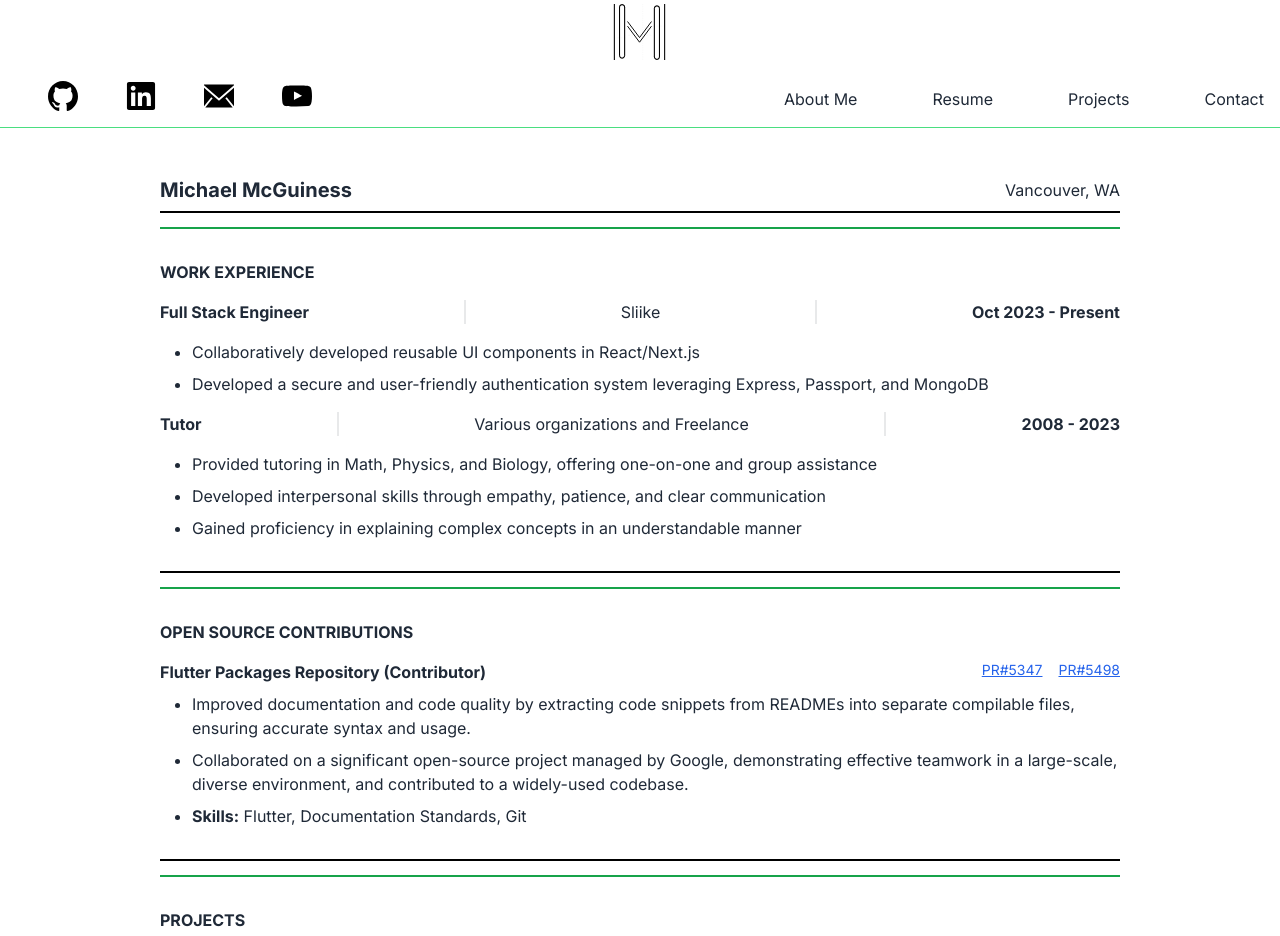
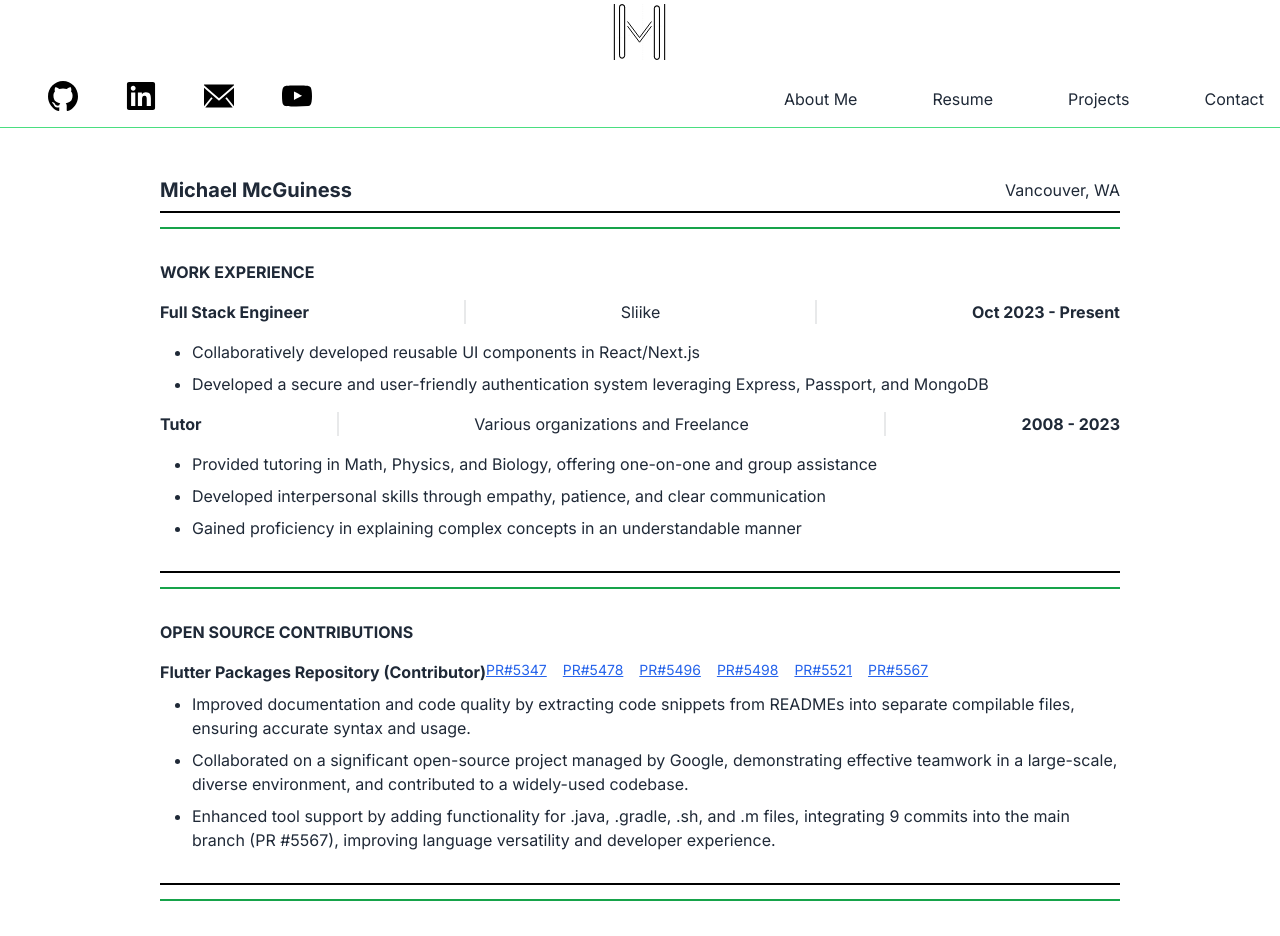
Before and after one commit to mike-v2/portfolio, a Next.js app: page /resume in a window 1280 px wide. Shown: the top 936 px of the page. Built offline with nearby package versions, Linux system fonts and the light colour scheme.

Commit message:
Update open source contributions

```diff
--- a/app/resume/openSource.tsx
+++ b/app/resume/openSource.tsx
@@ -1,3 +1,30 @@
+const flutterPRs = [
+  {
+    href: "https://github.com/flutter/packages/pull/5347",
+    name: "PR#5347",
+  },
+  {
+    href: "https://github.com/flutter/packages/pull/5478",
+    name: "PR#5478",
+  },
+  {
+    href: "https://github.com/flutter/packages/pull/5496",
+    name: "PR#5496",
+  },
+  {
+    href: "https://github.com/flutter/packages/pull/5498",
+    name: "PR#5498",
+  },
+  {
+    href: "https://github.com/flutter/packages/pull/5521",
+    name: "PR#5521",
+  },
+  {
+    href: "https://github.com/flutter/packages/pull/5567",
+    name: "PR#5567",
+  },
+];
+
 export default function OpenSource() {
   return (
     <div className="py-6">
@@ -8,21 +35,16 @@ export default function OpenSource() {
             <h4 className="font-bold pb-2">
               Flutter Packages Repository (Contributor)
             </h4>
-            <div className="ms-auto">
-              <div className="flex gap-x-4 text-sm">
-                <a
-                  href="https://github.com/flutter/packages/pull/5347"
-                  className="underline text-blue-600 hover:text-blue-800 visited:text-purple-600"
-                >
-                  PR#5347
-                </a>
-                <a
-                  href="https://github.com/flutter/packages/pull/5498"
-                  className="underline text-blue-600 hover:text-blue-800 visited:text-purple-600"
-                >
-                  PR#5498
-                </a>
-              </div>
+            <div className="flex flex-wrap justify-end gap-x-4 text-sm">
+              {flutterPRs &&
+                flutterPRs.map((pr) => (
+                  <a
+                    href={pr.href}
+                    className="underline text-blue-600 hover:text-blue-800 visited:text-purple-600"
+                  >
+                    {pr.name}
+                  </a>
+                ))}
             </div>
           </div>
 
@@ -38,8 +60,9 @@ export default function OpenSource() {
               environment, and contributed to a widely-used codebase.
             </li>
             <li>
-              <span className="font-bold">Skills:</span> Flutter, Documentation
-              Standards, Git
+              Enhanced tool support by adding functionality for .java, .gradle,
+              .sh, and .m files, integrating 9 commits into the main branch (PR
+              #5567), improving language versatility and developer experience.
             </li>
           </ul>
         </div>
```
